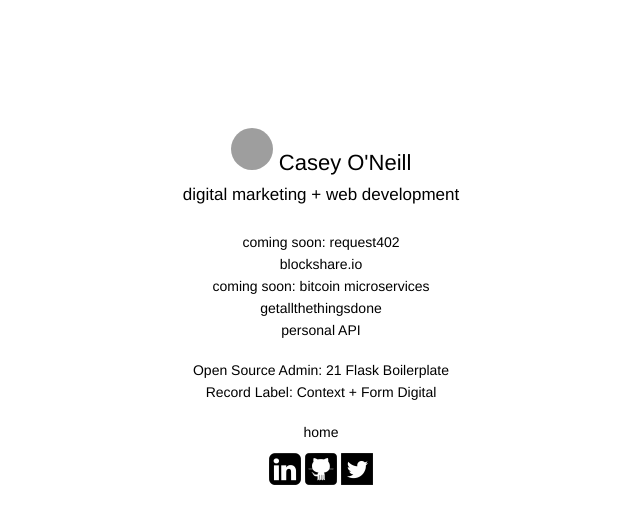
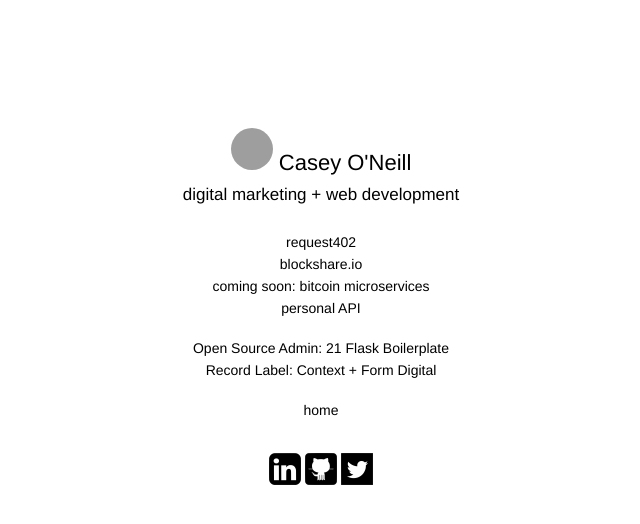
Before and after one commit to cponeill/cponeill, a Flask app: page /projects in a window 1280 px wide. Shown: the top 524 px of the page, without its empty margins (319-959 px from the left). Run offline with Flask 2, Linux system fonts and the light colour scheme; some libraries are stand-ins or nearby versions; grey boxes are pictures that could not be loaded.

Commit message:
adding link to "request402.com" project.

```diff
--- a/templates/projects.html
+++ b/templates/projects.html
@@ -34,12 +34,12 @@
     <center><h1><a href="http://cponeill.com"><img class="img-circle" src="https://pbs.twimg.com/profile_images/764652019038638080/IMNreaX3_400x400.jpg" width="42" height="42">       Casey O'Neill</a></h1>
     <h2>digital marketing + web development</h2>
     <ul id="contact">
-      <li><a href="/projects">coming soon: request402</a></li>
+      <li><a href="https://www.request402.com">request402</a></li>
       <li><a href="http://www.blockshare.io" target="_blank">blockshare.io</a></li>
       <!--<li><a href="http://www.musicgeni.us/" target="_blank">musicgeni.us</a></li>
       <li><a href="http://cponeill.github.io/Vivian/" target="_blank">vivian</a></li>-->
       <li><a href="/projects" target="_blank">coming soon: bitcoin microservices</a></li>
-      <li><a href="http://www.getallthethingsdone.com" target="_blank">getallthethingsdone</a></li>
+      <!--<li><a href="http://www.getallthethingsdone.com" target="_blank">getallthethingsdone</a></li>-->
       <li><a href="/api">personal API</a></li><br />
       <li><a href="https://www.github.com/cponeill/21-Flask-Boilerplate" target="_blank">Open Source Admin: 21 Flask Boilerplate</a></li>
       <!--<li><a href="https://github.com/21hackers/git-money" target="_blank">Open Source Contributions: Git Money</a></li><br />-->
```
